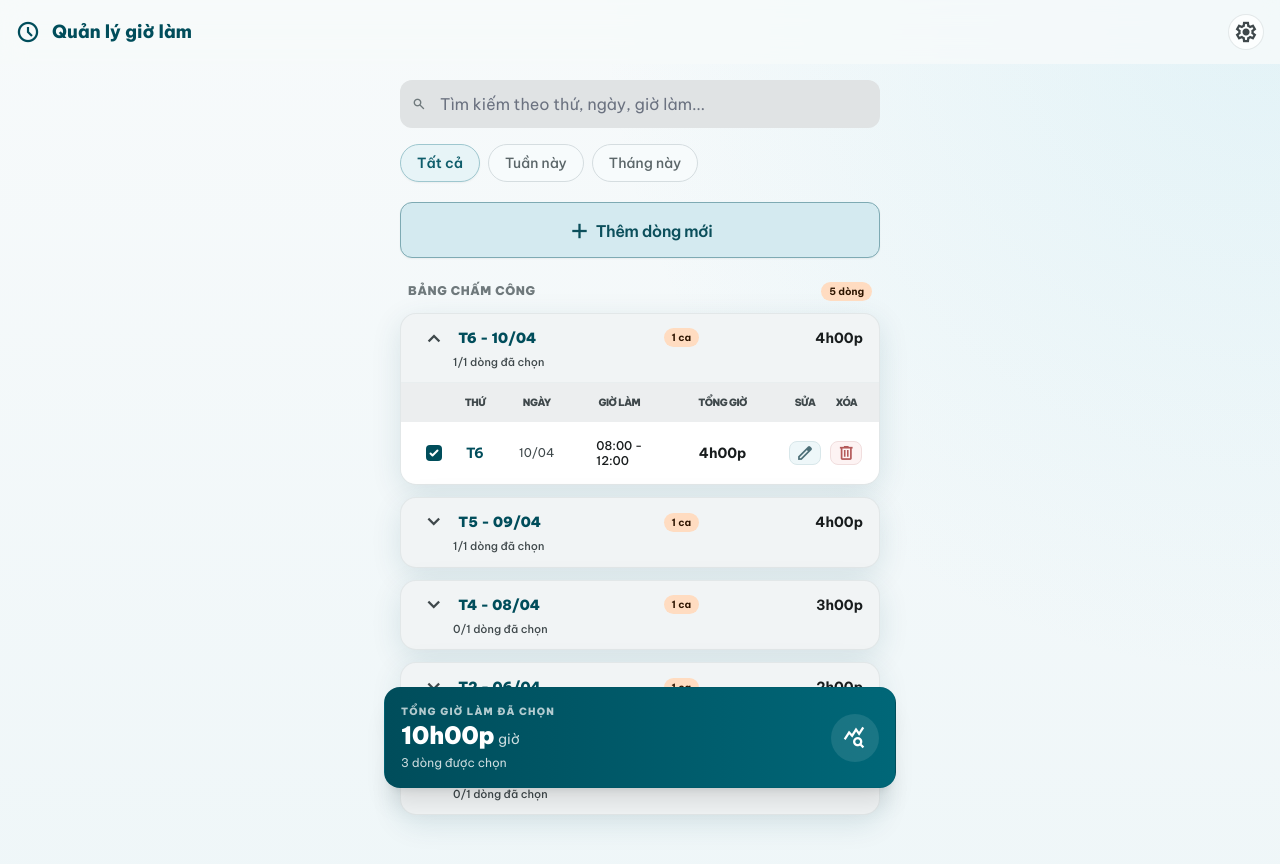
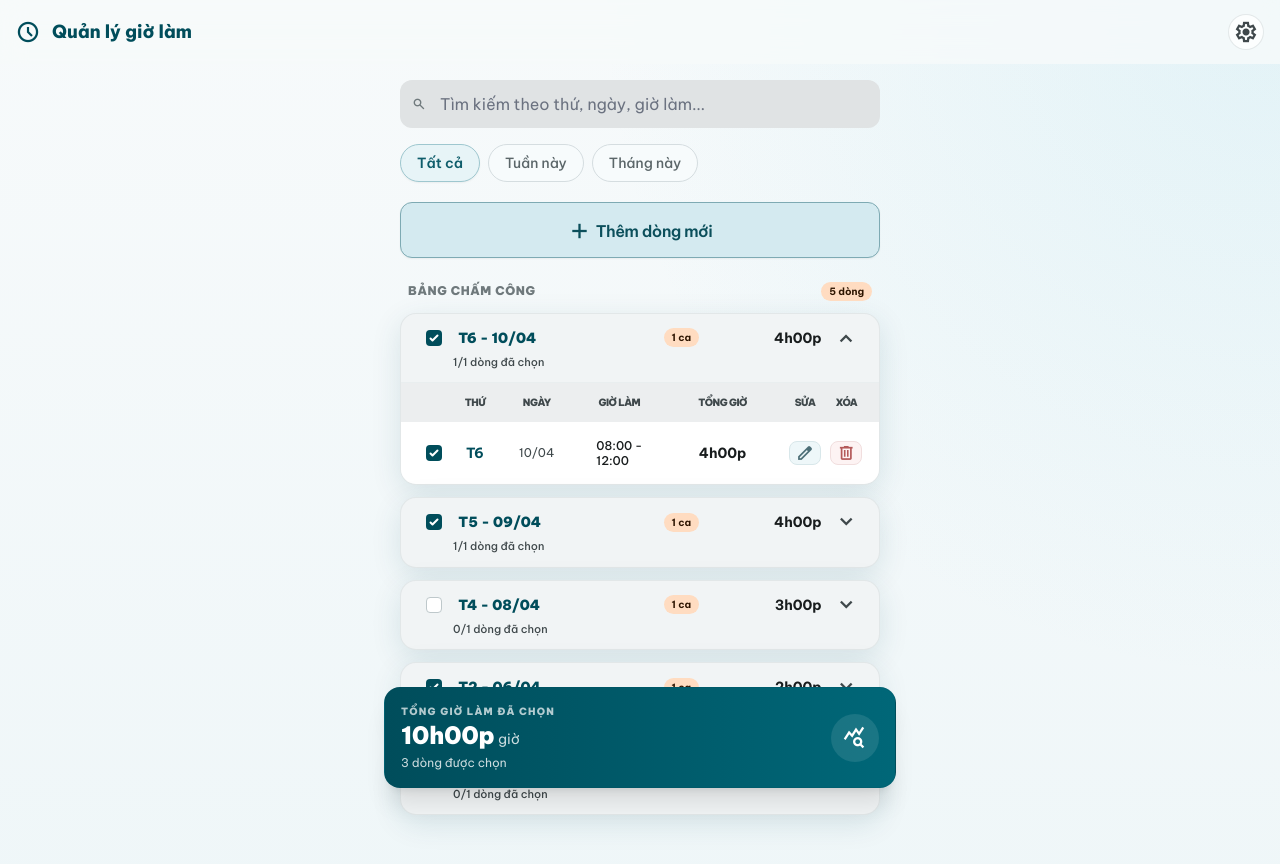
Before and after one commit to masterfully/app_cham_cong, a React (Vite) app: page / in a window 1280 px wide. Shown: the top 864 px of the page. Built offline with nearby package versions, Linux system fonts and the light colour scheme.

Commit message:
feat: implement delete confirmation for default settings and enhance group selection functionality

```diff
--- a/src/App.tsx
+++ b/src/App.tsx
@@ -1,4 +1,4 @@
-import { FormEvent, useEffect, useMemo, useState } from "react";
+import { FormEvent, useEffect, useMemo, useRef, useState } from "react";
 
 type FilterType = "all" | "week" | "month";
 
@@ -499,6 +499,8 @@ function App(): JSX.Element {
   const [expandedDates, setExpandedDates] = useState<Set<string>>(() => new Set());
   const [expandedSettingDays, setExpandedSettingDays] = useState<Set<string>>(() => new Set());
   const [selectedDefaultSettingIndex, setSelectedDefaultSettingIndex] = useState(-1);
+  const [pendingDeleteSettingId, setPendingDeleteSettingId] = useState<string | null>(null);
+  const hasInitializedExpandedDates = useRef(false);
 
   const [formDayOfWeek, setFormDayOfWeek] = useState("T2");
   const [formDate, setFormDate] = useState(toISODate(new Date()));
@@ -592,8 +594,9 @@ function App(): JSX.Element {
       const visibleDateSet = new Set(groupedVisibleRows.map((group) => group.date));
       const nextExpandedDates = new Set<string>();
 
-      if (visibleDateSet.has(todayDate)) {
+      if (!hasInitializedExpandedDates.current && visibleDateSet.has(todayDate)) {
         nextExpandedDates.add(todayDate);
+        hasInitializedExpandedDates.current = true;
       }
 
       previousExpandedDates.forEach((date) => {
@@ -620,6 +623,13 @@ function App(): JSX.Element {
     }
     return rows.find((row) => row.id === pendingDeleteRowId) ?? null;
   }, [rows, pendingDeleteRowId]);
+
+  const pendingDeleteSetting = useMemo(() => {
+    if (!pendingDeleteSettingId) {
+      return null;
+    }
+    return dayDefaultSettings.find((setting) => setting.id === pendingDeleteSettingId) ?? null;
+  }, [dayDefaultSettings, pendingDeleteSettingId]);
 
   const formSlotCalculation = useMemo(
     () => calculateSlotAndHours(formStartHour, formStartMinute, formEndHour, formEndMinute),
@@ -774,6 +784,17 @@ function App(): JSX.Element {
     );
   }
 
+  function handleCheckAllInGroup(date: string, checked: boolean): void {
+    setRows((previousRows) =>
+      previousRows.map((row) => {
+        if (row.date !== date) {
+          return row;
+        }
+        return { ...row, checked };
+      })
+    );
+  }
+
   function openDeleteConfirm(rowId: string): void {
     setPendingDeleteRowId(rowId);
   }
@@ -820,6 +841,24 @@ function App(): JSX.Element {
   function closeSettingsForm(): void {
     setIsSettingsFormOpen(false);
     setEditingSettingId(null);
+  }
+
+  function handleDeleteDefaultSetting(settingId: string): void {
+    setPendingDeleteSettingId(settingId);
+  }
+
+  function confirmDeleteDefaultSetting(): void {
+    if (!pendingDeleteSettingId) {
+      return;
+    }
+
+    setDayDefaultSettings((previousSettings) => previousSettings.filter((setting) => setting.id !== pendingDeleteSettingId));
+    setPendingDeleteSettingId(null);
+    showToast("Xóa giờ mặc định thành công", "success");
+  }
+
+  function closeDeleteSettingConfirm(): void {
+    setPendingDeleteSettingId(null);
   }
 
   function showToast(message: string, tone: "success" | "error" = "success"): void {
@@ -1086,17 +1125,22 @@ function App(): JSX.Element {
 
               return (
                 <div className="overflow-hidden rounded-2xl border border-outline-variant/30 bg-surface-container-low shadow-soft" key={group.date}>
-                  <button
-                    aria-expanded={isExpanded}
-                    className="w-full px-4 py-3 text-left transition-colors hover:bg-surface-container"
-                    type="button"
+                  <div
+                    className="cursor-pointer px-4 py-3 transition-colors hover:bg-surface-container"
                     onClick={() => toggleGroup(group.date)}
                   >
                     <div className="grid grid-cols-[repeat(11,minmax(0,1fr))] items-center gap-2">
                       <div className="col-span-1 flex justify-center">
-                        <span className={`material-symbols-outlined text-on-surface-variant transition-transform ${isExpanded ? "rotate-180" : "rotate-0"}`}>
-                          expand_more
-                        </span>
+                        <input
+                          checked={group.checkedCount === group.shiftCount && group.shiftCount > 0}
+                          className="rounded border-outline-variant text-primary focus:ring-primary"
+                          type="checkbox"
+                          onClick={(event) => event.stopPropagation()}
+                          onChange={(event) => {
+                            event.stopPropagation();
+                            handleCheckAllInGroup(group.date, event.target.checked);
+                          }}
+                        />
                       </div>
                       <div className="col-span-4 text-sm font-black text-primary">
                         {group.dayOfWeek} - {formatDate(group.date)}
@@ -1104,10 +1148,25 @@ function App(): JSX.Element {
                       <div className="col-span-3 flex justify-center">
                         <span className="rounded-full bg-tertiary-fixed px-2 py-0.5 text-[10px] font-bold text-on-tertiary-fixed">{group.shiftCount} ca</span>
                       </div>
-                      <div className="col-span-3 text-right text-sm font-bold text-on-surface">{formatHoursAsHourMinute(group.totalHours)}</div>
+                      <div className="col-span-2 text-right text-sm font-bold text-on-surface">{formatHoursAsHourMinute(group.totalHours)}</div>
+                      <div className="col-span-1 flex justify-center">
+                        <button
+                          aria-expanded={isExpanded}
+                          className="inline-flex h-6 w-8 items-center justify-center rounded-lg text-on-surface-variant transition-colors hover:bg-surface-container"
+                          type="button"
+                          onClick={(event) => {
+                            event.stopPropagation();
+                            toggleGroup(group.date);
+                          }}
+                        >
+                          <span className={`material-symbols-outlined transition-transform ${isExpanded ? "rotate-180" : "rotate-0"}`}>
+                            expand_more
+                          </span>
+                        </button>
+                      </div>
                     </div>
                     <div className="mt-1 pl-9 text-[11px] font-medium text-on-surface-variant">{group.checkedCount}/{group.shiftCount} dòng đã chọn</div>
-                  </button>
+                  </div>
 
                   {isExpanded ? (
                     <div className="border-t border-outline-variant/15">
@@ -1415,6 +1474,49 @@ function App(): JSX.Element {
         </div>
       ) : null}
 
+      {pendingDeleteSettingId ? (
+        <div
+          className="fixed inset-0 z-[76] flex items-end justify-center bg-on-surface/45 p-0 backdrop-blur-sm sm:items-center sm:p-4"
+          onClick={(event) => {
+            if (event.target === event.currentTarget) {
+              closeDeleteSettingConfirm();
+            }
+          }}
+        >
+          <div className="w-full max-w-sm rounded-t-[2rem] border-t border-white/20 bg-surface p-6 shadow-2xl sm:rounded-3xl">
+            <div className="mx-auto mb-6 h-1.5 w-12 rounded-full bg-surface-variant sm:hidden"></div>
+            <h3 className="mb-2 text-lg font-bold text-on-surface">Xác nhận xóa</h3>
+            <p className="mb-3 text-sm text-on-surface-variant">Bạn có chắc muốn xóa giờ mặc định này không?</p>
+            {pendingDeleteSetting ? (
+              <div className="mb-6 space-y-1 rounded-xl border border-outline-variant/50 bg-surface-container-low px-3 py-3 text-sm">
+                <p>
+                  <span className="font-semibold text-on-surface-variant">Thứ:</span> {pendingDeleteSetting.dayOfWeek}
+                </p>
+                <p>
+                  <span className="font-semibold text-on-surface-variant">Giờ làm:</span> {pendingDeleteSetting.slot}
+                </p>
+              </div>
+            ) : null}
+            <div className="flex gap-3">
+              <button
+                className="flex-1 rounded-2xl border border-[#d5dde0] bg-white/85 py-3 font-semibold text-[#3f484b] transition-all hover:bg-[#f1f4f5] active:scale-95"
+                type="button"
+                onClick={closeDeleteSettingConfirm}
+              >
+                Hủy
+              </button>
+              <button
+                className="flex-1 rounded-2xl border border-[#efc6c6] bg-[#fce8e8] py-3 font-semibold text-[#a63737] transition-all hover:bg-[#f9dede] active:scale-95"
+                type="button"
+                onClick={confirmDeleteDefaultSetting}
+              >
+                Xóa
+              </button>
+            </div>
+          </div>
+        </div>
+      ) : null}
+
       {isSettingsModalOpen ? (
         <div
           className="fixed inset-0 z-[75] flex items-end justify-center bg-on-surface/45 p-0 backdrop-blur-sm sm:items-center sm:p-4"
@@ -1480,13 +1582,23 @@ function App(): JSX.Element {
                               {group.settings.map((setting) => (
                                 <div className="flex items-center justify-between rounded-lg bg-white/70 px-2 py-2" key={setting.id}>
                                   <p className="text-xs text-on-surface-variant">{setting.slot}</p>
-                                  <button
-                                    className="inline-flex h-7 w-9 items-center justify-center rounded-lg border border-[#d8e7ea] bg-[#eef7f9] text-[#4d6f77] transition-colors hover:bg-[#dff0f4] hover:text-[#0f5d6b]"
-                                    type="button"
-                                    onClick={() => openEditSettingForm(setting.id)}
-                                  >
-                                    <span className="material-symbols-outlined text-[18px] leading-none">edit</span>
-                                  </button>
+                                  <div className="flex gap-1">
+                                    <button
+                                      className="inline-flex h-7 w-9 items-center justify-center rounded-lg border border-[#d8e7ea] bg-[#eef7f9] text-[#4d6f77] transition-colors hover:bg-[#dff0f4] hover:text-[#0f5d6b]"
+                                      type="button"
+                                      onClick={() => openEditSettingForm(setting.id)}
+                                    >
+                                      <span className="material-symbols-outlined text-[18px] leading-none">edit</span>
+                                    </button>
+                                    <button
+                                      aria-label="Xóa giờ mặc định"
+                                      className="inline-flex h-7 w-9 items-center justify-center rounded-lg border border-[#f1dede] bg-[#fdf3f3] text-[#b45a5a] transition-colors hover:bg-[#f9e3e3] hover:text-[#a63737]"
+                                      type="button"
+                                      onClick={() => handleDeleteDefaultSetting(setting.id)}
+                                    >
+                                      <span className="material-symbols-outlined text-[18px] leading-none">delete</span>
+                                    </button>
+                                  </div>
                                 </div>
                               ))}
                             </div>
```
